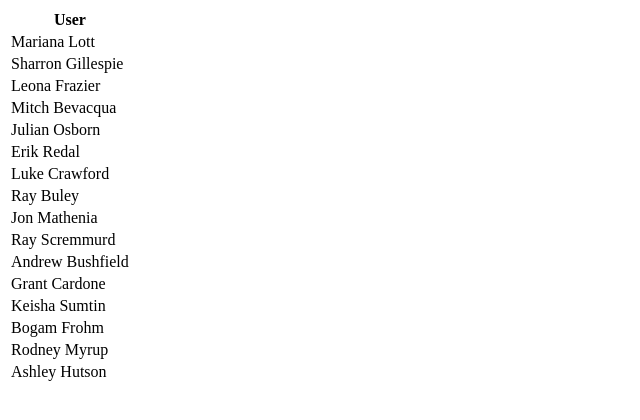
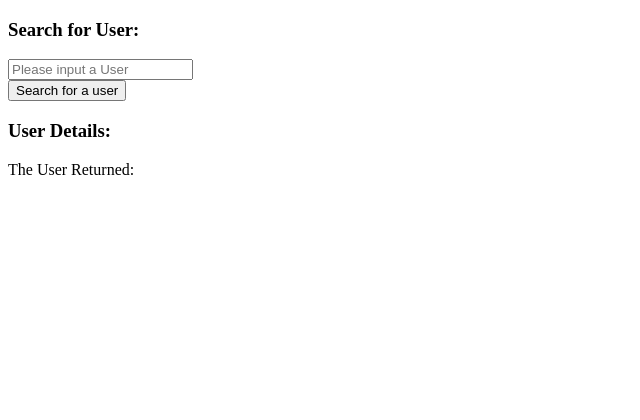
Before and after one commit to LukeWReagan/asset-management, an Angular app: page / in a window 1280 px wide. Shown: the top 420 px of the page, without its empty margins (0-640 px from the left). Built offline with nearby package versions, Linux system fonts and the light colour scheme.

Commit message:
changed user component and service to allow connection/form submission to api

```diff
--- a/src/app/_service/user.service.ts
+++ b/src/app/_service/user.service.ts
@@ -8,8 +8,9 @@ import { User } from '../_models/user';
 export class UserService {
 
   constructor(private http: HttpClient) { }
-  getUser(){
-    return this.http.get<User[]>(
-      'assets/test.json')
+
+  getUser(user){
+    return this.http.get(
+      'https://api.apixu.com/v1/current.json?key=030633e3372c470aad2184029192305&q=' + user)
   }
 }
--- a/src/app/user/user.component.html
+++ b/src/app/user/user.component.html
@@ -1,14 +1,29 @@
 <div class="container">
-  <table class="table col-md-12" id="html-table">
-    <thead>
-      <tr>
-        <th scope="col">User</th>
-      </tr>
-    </thead>
-    <tbody>
-      <tr *ngFor="let user of users">
-        <td>{{user.name}}</td>
-      </tr>
-    </tbody>
-  </table>
+  <div class="row">
+    <div class="col-md-6">
+      <h3 class="text-center my-4">Search for User:</h3>
+      <form [formGroup]="userSearchForm" (ngSubmit)="findUser(userSearchForm.value)">
+        <div class="form-group">
+          <input
+            class="form-control"
+            type="text"
+            id="user"
+            aria-describedby="user"
+            placeholder="Please input a User"
+            formControlName="user" />
+        </div>
+        <div class="text-center">
+          <button type="submit" class="btn btn-success btn-md">
+            Search for a user
+          </button>
+        </div>
+      </form>
+    </div>
+    <div class="col-md-6">
+      <h3 class="text-center my-4">User Details:</h3>
+      <p class="text-center">
+        The User Returned: {{this.userData?.Name}}
+      </p>
+    </div>
   </div>
+</div>
--- a/src/app/user/user.component.ts
+++ b/src/app/user/user.component.ts
@@ -22,12 +22,13 @@ export class UserComponent implements OnInit {
     this.userSearchForm = this.formBuilder.group({
       user: [""]
     });
-    this.findUser();
   }
-
-  private findUser() {
-    this.userService.getUser().pipe(first()).subscribe(users => {
-        this.users = users;
-    });
+  findUser(formValues) {
+    this.userService
+      .getUser(formValues.user)
+      .subscribe(data => {
+        this.userData = data;
+        console.log(this.userData);
+      });
   }
 }
```
